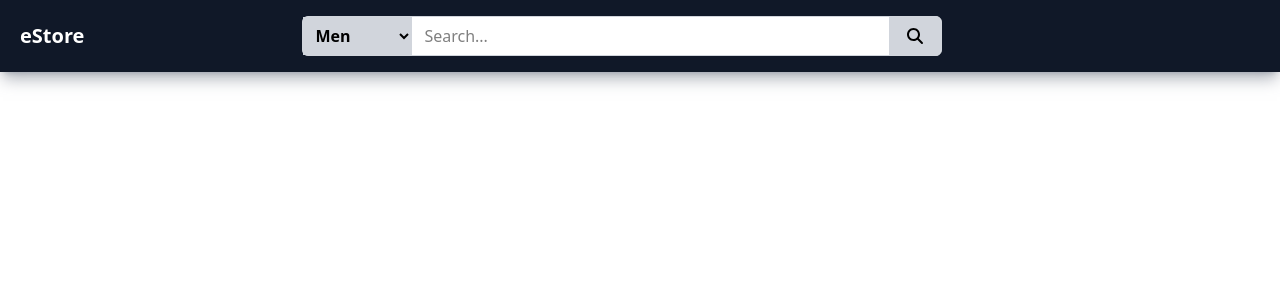
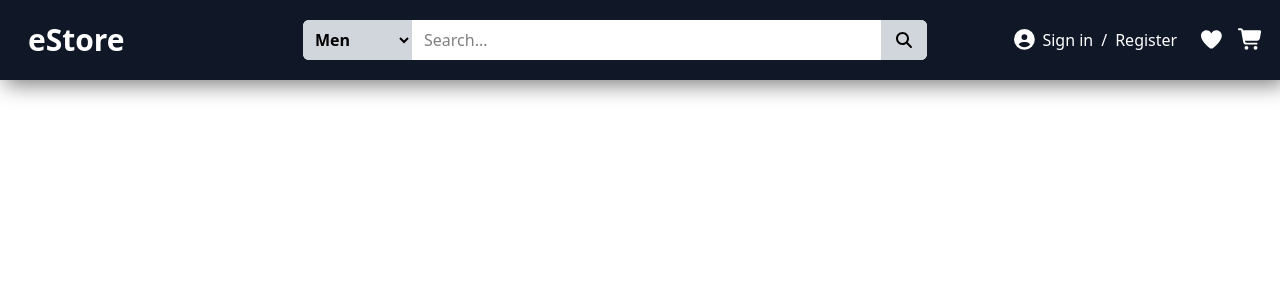
Before and after one commit to UtkarshRaghuvansh1/estore, an Angular app: page / in a window 1280 px wide. Shown: the top 300 px of the page. Built offline with nearby package versions, Linux system fonts and the light colour scheme.

Commit message:
Adding login links, wishlist, cart icon

```diff
--- a/src/app/component/header/header.component.html
+++ b/src/app/component/header/header.component.html
@@ -1,31 +1,45 @@
-<div class="w-full shadow-lg shadow-gray-500/50 bg-gray-900">
-  <div class="flex items-center">
-    <div class="text-white ml-2 p-3 w-[23%]">
-      <h1 class="text-xl font-bold">eStore</h1>
+<div
+  class="w-full max-w-full min-h-[5rem] shadow-[5px_5px_20px_gray] bg-gray-900 flex items-center px-4"
+>
+  <div class="text-white px-3 w-[23%] flex items-center">
+    <h1 class="text-3xl font-bold">eStore</h1>
   </div>
 
   <div
-      class="w-[50%] p-0 items-center bg-white my-4 h-[2.5rem] flex items-center border border-gray-300 rounded-md"
+    class="p-0 w-[50%] h-[2.5rem] bg-white flex items-center rounded-md overflow-hidden"
   >
     <select
-        name=""
-        id=""
-        class="w-auto max-w-[30%] h-full bg-gray-300 border-none font-semibold px-2 pr-5"
+      class="w-auto bg-gray-300 h-full border-none font-semibold px-2 pr-5"
     >
-        <option value="">Men</option>
-        <option value="">Women</option>
-        <option value="">Kids</option>
+      <option>Men</option>
+      <option>Women</option>
+      <option>Kids</option>
     </select>
     <input
-        class="w-[90%] h-full inline-block border-none outline-none px-3"
-        type="text"
+      class="w-full h-full border-none outline-none px-3"
       placeholder="Search..."
     />
     <button
-        class="w-[10%] h-10 bg-gray-300 flex items-center justify-center rounded-r-md"
+      class="w-[10%] h-full border-none bg-gray-300 flex justify-center items-center"
     >
       <fa-icon [icon]="faSearch"></fa-icon>
     </button>
   </div>
+
+  <div class="flex items-center w-[27%] gap-6 justify-end h-full">
+    <div class="flex items-center gap-2 text-white">
+      <fa-icon [icon]="faUserCircle" class="text-[1.3em]"></fa-icon>
+      <h5>
+        <a href="#" class="text-white no-underline hover:underline">Sign in</a>
+      </h5>
+      <span>/</span>
+      <h5>
+        <a href="#" class="text-white no-underline hover:underline">Register</a>
+      </h5>
+    </div>
+    <div class="flex items-center gap-4 text-white text-[1.3em]">
+      <fa-icon [icon]="faHeart"></fa-icon>
+      <fa-icon [icon]="faShoppingCart"></fa-icon>
     </div>
   </div>
+</div>
--- a/src/app/component/header/header.component.ts
+++ b/src/app/component/header/header.component.ts
@@ -1,7 +1,12 @@
-import { fas } from './../../../../node_modules/@fortawesome/free-solid-svg-icons/index.d';
 import { Component } from '@angular/core';
 import { FontAwesomeModule } from '@fortawesome/angular-fontawesome';
-import { faSearch } from '@fortawesome/free-solid-svg-icons/faSearch';
+import {
+  faSearch,
+  faUserCircle,
+  faHeart,
+  faShoppingCart,
+} from '@fortawesome/free-solid-svg-icons';
+
 @Component({
   selector: 'app-header',
   imports: [FontAwesomeModule],
@@ -10,4 +15,7 @@ import { faSearch } from '@fortawesome/free-solid-svg-icons/faSearch';
 })
 export class HeaderComponent {
   faSearch = faSearch;
+  faUserCircle = faUserCircle;
+  faHeart = faHeart;
+  faShoppingCart = faShoppingCart;
 }
```
Also changed, not shown: 1 other file (tests, documents, lock files or other folders). Lines whose indentation alone changed are shown as unchanged.
